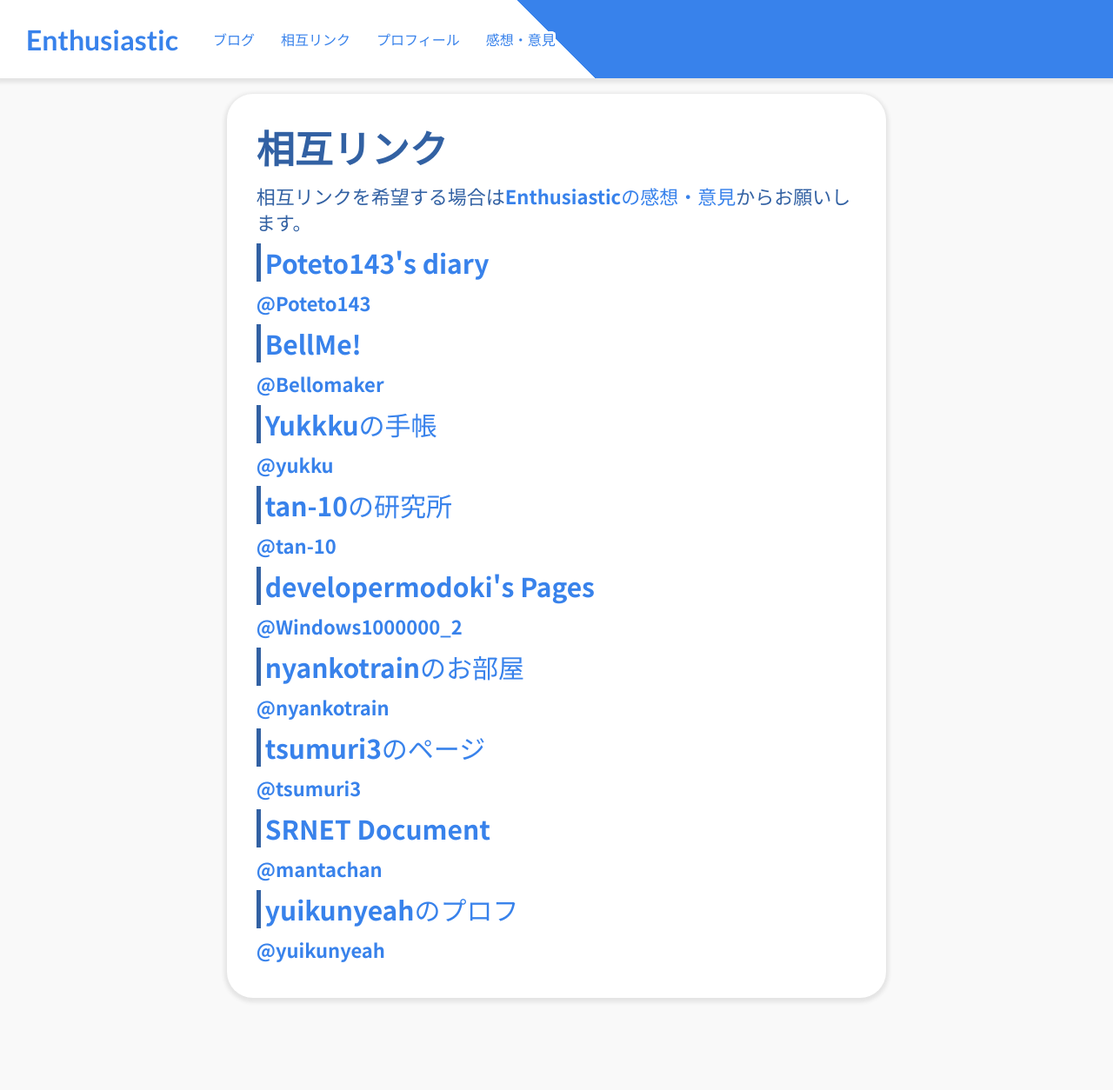
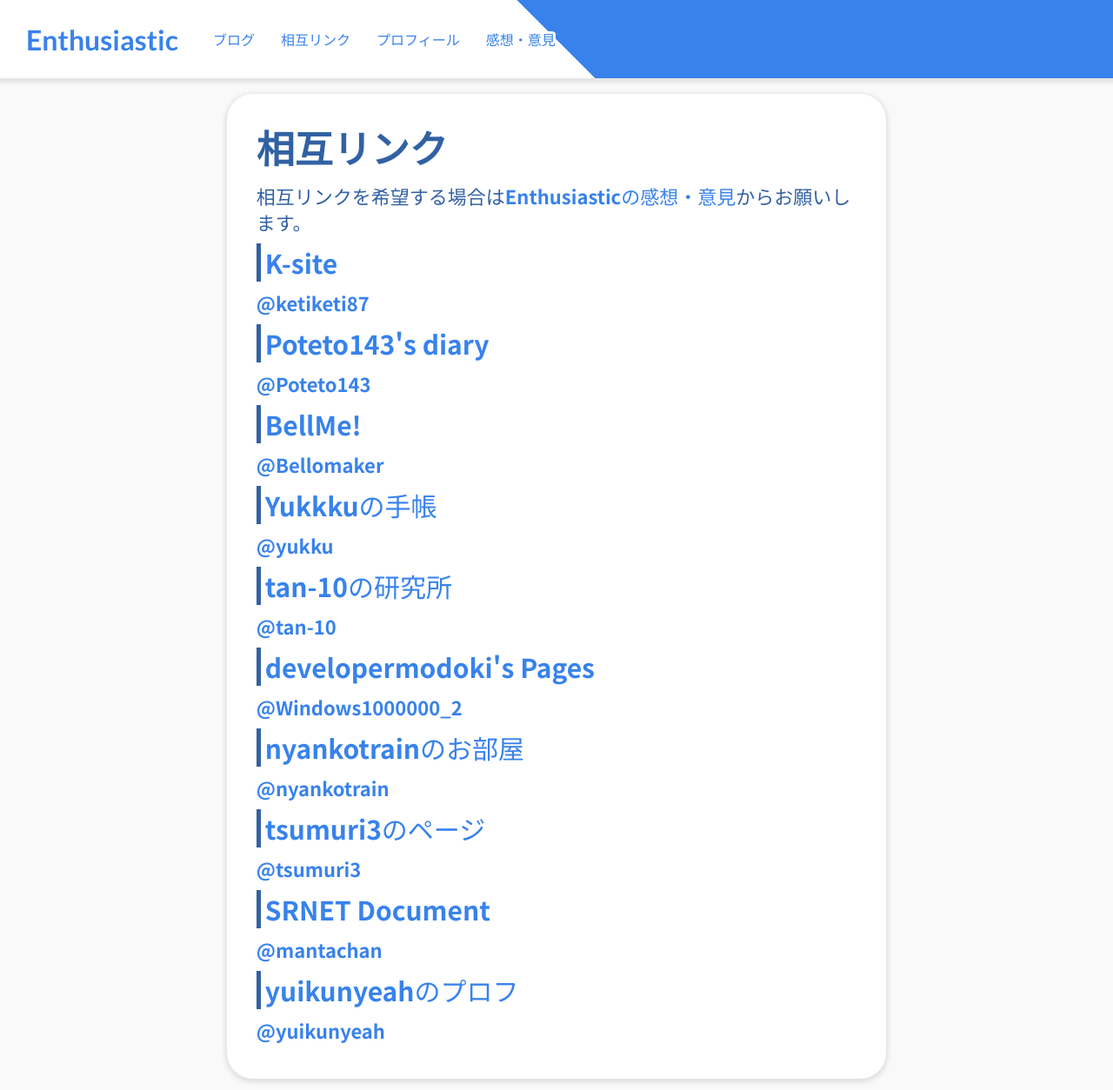
Before and after one commit to Diawadenta/Diawadenta.github.io, a Jekyll site: the page built from interlinks.md, in a window 1280 px wide and 1254 px high. Shown: the whole window at 87% size. Built offline with Jekyll 4.4.1, drawn with Linux system fonts in a browser that asks for light colours.

Commit message:
Update interlinks.md

```diff
--- a/interlinks.md
+++ b/interlinks.md
@@ -3,6 +3,10 @@ layout: default
 pagename: 相互リンク
 ---
 相互リンクを希望する場合は<a href="https://scratch.mit.edu/studios/27464523/">Enthusiasticの感想・意見</a>からお願いします。
+
+<h2><a href="https://keichi1087t.wixsite.com/ketiweb">K-site</a></h2>
+
+<a href="https://scratch.mit.edu/users/ketiketi87/">@ketiketi87</a>
 
 <h2><a href="https://poteto143.github.io/Poteto143s_diary/">Poteto143's diary</a></h2>
 
```
